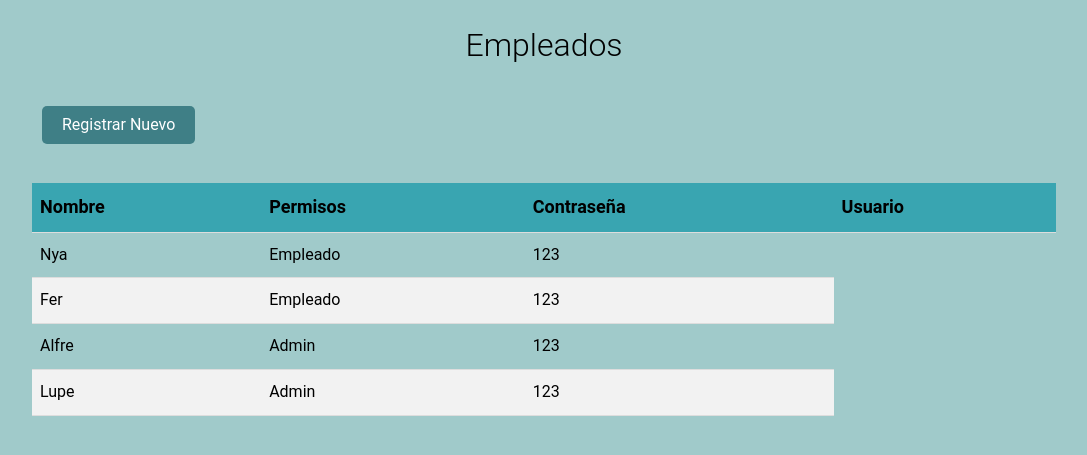
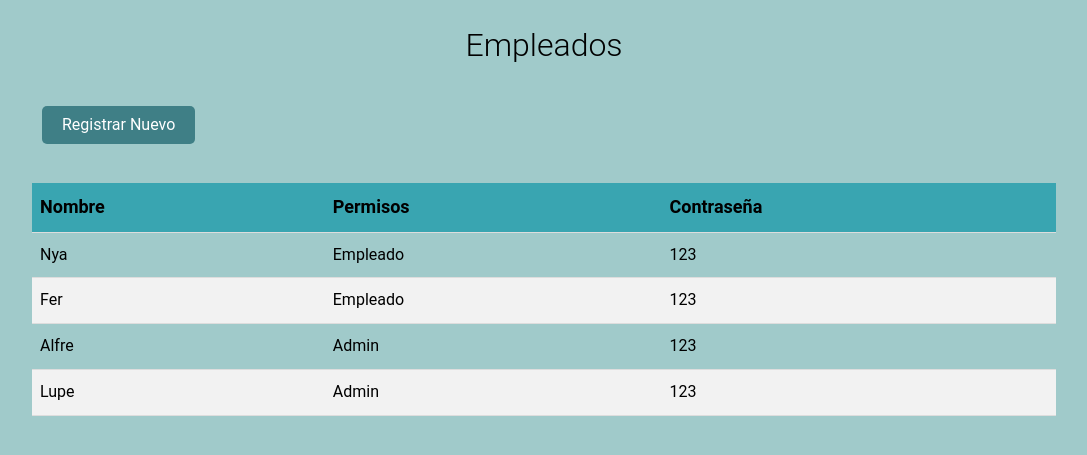
Before and after one commit to Alfredowo/AutolavadoInc, a PHP site: page /empleados in a window 1280 px wide. Shown: the part 162-617 px from the top of the page, without its empty margins (96-1183 px from the left). Run offline with PHP 8.4, Linux system fonts and the light colour scheme; data comes from the database, SQL or seed files in the repository; some libraries are stand-ins or nearby versions.

Commit message:
detalles x2

```diff
--- a/Autolavado/view/empleadodia.view.php
+++ b/Autolavado/view/empleadodia.view.php
@@ -6,8 +6,8 @@
     <br><br>
         <thead>
             <tr>
+                <td class="tabletitulos">Empleado</td>
                 <td class="tabletitulos">Fecha</td>
-                <td class="tabletitulos">Empleado</td>
                 <td class="tabletitulos">Autos Lavados</td>
                 <td class="tabletitulos">Dinero Generado</td>
             </tr>
--- a/Autolavado/view/empleados.view.php
+++ b/Autolavado/view/empleados.view.php
@@ -10,7 +10,6 @@
                 <td class="tabletitulos">Nombre</td>
                 <td class="tabletitulos">Permisos</td>
                 <td class="tabletitulos">Contraseña</td>
-                <td class="tabletitulos">Usuario</td>
             </tr>
         </thead>
         <tbody>
```
